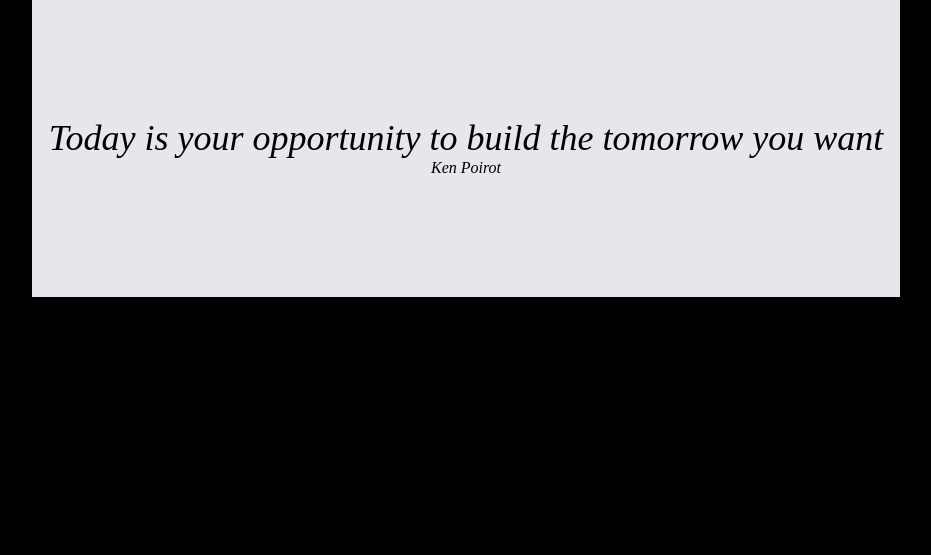
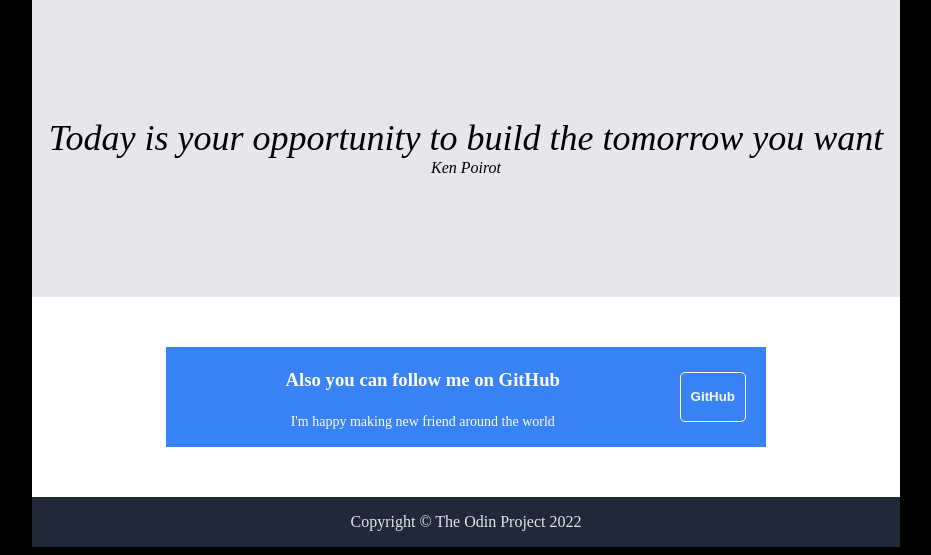
Before and after one commit to OscarFMdev/landing-page, a plain HTML site: page index.html in a window 1280 px wide. Shown: the part 818-1373 px from the top of the page, without its empty margins (174-1105 px from the left). Before the commit the page ends 1123 px from the top, so only its background shows below. Drawn offline with Linux system fonts and the light colour scheme.

Commit message:
Finish Landing Page

```diff
--- a/index.html
+++ b/index.html
@@ -22,7 +22,7 @@
                     </a>
 
                     <nav class="nav-container">
-                        <a href="https://github.com/OscarFM95">Github</a>
+                        <a href="https://github.com/OscarFM95">GitHub</a>
                         <a href="https://www.instagram.com/curlybrackets_/">Instagram</a>
                         <a href="https://www.linkedin.com/in/oscarfm95/">LinkedIn</a>
                     </nav>
@@ -64,6 +64,21 @@
         </section>
 
 
+        <section id="blue-section">
+            <div>
+                <div class="blue-box-text">
+                    <h3>Also you can follow me on GitHub</h3>
+                    <p>I'm happy making new friend around the world</p>
+                </div>
+                <button>GitHub</button>
+            </div>
+        </section>
+
+
+        <footer>
+            <p>Copyright &copy; The Odin Project 2022</p>
+        </footer>
+
     </div> <!--end of container-->
 
 </body>
--- a/styles.css
+++ b/styles.css
@@ -87,6 +87,7 @@ button {
     border-radius: 5px;
     padding: 10px;
     font-weight: bold;
+    cursor: pointer;
 }
 
 .header-text p {
@@ -146,9 +147,71 @@ body {
     flex-direction: column;
 }
 
+
+
+footer {
+    background-color: var(--mainColor);
+    width: 867.6px;
+    height: 50px;
+}
+
+footer p {
+    color: var(--secondaryTextColor);
+}
+
 .quote {
     font-size: 36px;
     text-align: center;
     font-style:italic;
     font-weight: lighter;
 }
+
+#blue-section{
+    background-color: white;
+    width: 867.6px;
+    height: 200px;
+    display: flex;
+    align-items: center;
+    justify-content: center;
+}
+
+#blue-section div {
+    height: 100px;
+    width: 600px;
+    background-color: var(--buttonColor);
+    display: flex;
+    justify-content: space-around;
+    align-items: center;
+}
+
+
+div h3 {
+    color: white;
+}
+
+#blue-section div button {
+    border: 0.5px solid white;
+    height: 50px;
+    margin-right: 20px;
+}
+
+.blue-box-text {
+    display: flex;
+    flex-direction: column;
+    align-items: center;
+    justify-content: center;
+    gap: 0;
+    /* flex-wrap: wrap; */
+}
+
+.blue-box-text h3 {
+    margin-top: 20px;
+
+}
+
+.blue-box-text p {
+    margin-top: 0;
+    color: white;
+    font-size: 14px;
+    margin-bottom: 14px;
+}
```
Also changed, not shown: 1 other file.
